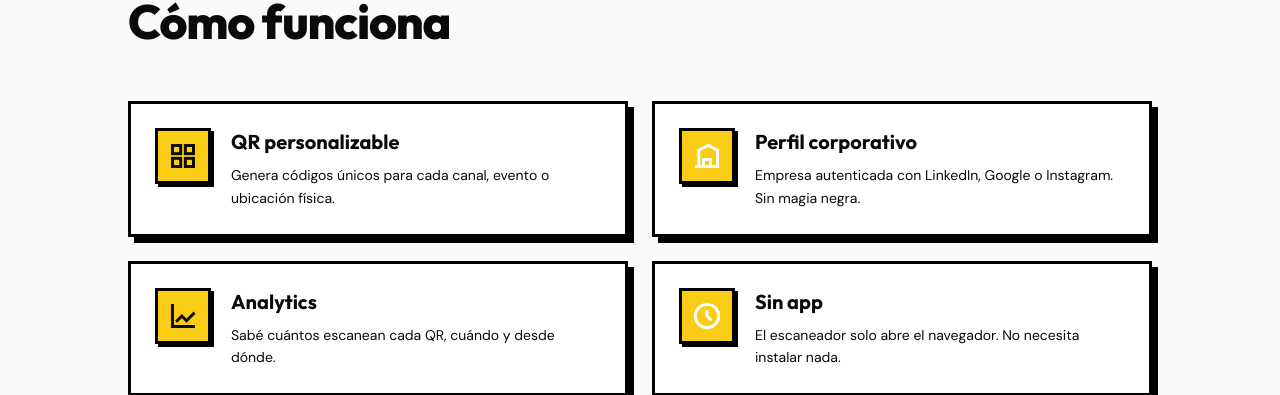
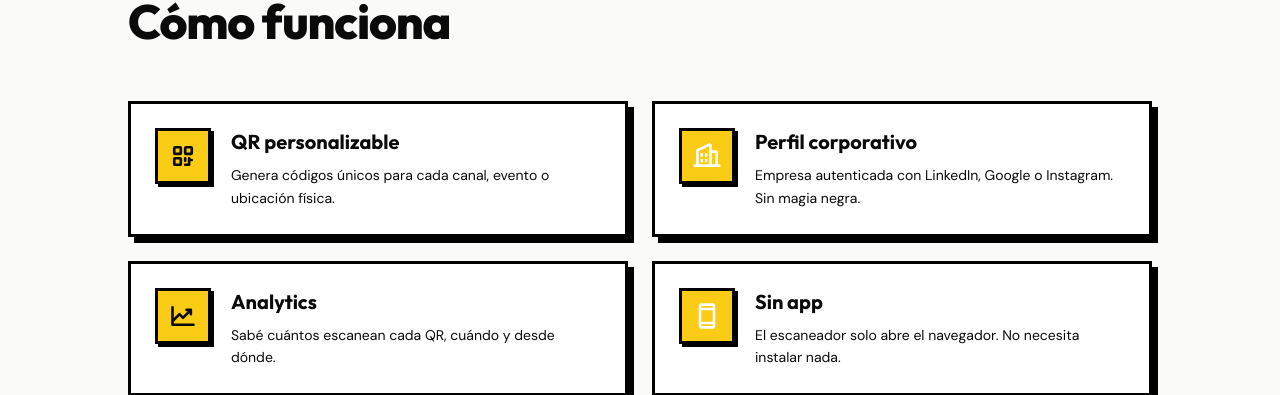
Before and after one commit to kcumen/nexxo-social, a React (Vite) app: page / in a window 1280 px wide. Shown: the part 995-1390 px from the top of the page. Built offline with nearby package versions, Linux system fonts and the light colour scheme.

Commit message:
feat: replace inline SVGs with Phosphor Icons (bold weight)

```diff
--- a/package.json
+++ b/package.json
@@ -12,6 +12,7 @@
   },
   "dependencies": {
     "@cloudflare/workers-types": "^4.20260425.1",
+    "@phosphor-icons/react": "^2.1.10",
     "d1-sdk": "^1.0.1",
     "hono": "^4.12.15",
     "react": "^19.2.5",
--- a/src/App.jsx
+++ b/src/App.jsx
@@ -1,4 +1,16 @@
 import { useState, useEffect } from 'react'
+import {
+  QrCode,
+  Buildings,
+  ChartLineUp,
+  DeviceMobile,
+  Cube,
+  X,
+  ArrowLeft,
+  Plus,
+  SquaresFour,
+  Heart,
+} from '@phosphor-icons/react'
 
 const API_BASE = '/api'
 
@@ -104,43 +116,25 @@ function Hero() {
 function Features() {
   const features = [
     {
-      icon: (
-        <svg width="28" height="28" viewBox="0 0 24 24" fill="none" stroke="currentColor" strokeWidth="2.5" strokeLinecap="square">
-          <rect x="3" y="3" width="7" height="7"/><rect x="14" y="3" width="7" height="7"/>
-          <rect x="3" y="14" width="7" height="7"/><rect x="14" y="14" width="7" height="7"/>
-        </svg>
-      ),
+      Icon: QrCode,
       title: 'QR personalizable',
       desc: 'Genera códigos únicos para cada canal, evento o ubicación física.',
       color: 'primary',
     },
     {
-      icon: (
-        <svg width="28" height="28" viewBox="0 0 24 24" fill="none" stroke="currentColor" strokeWidth="2.5" strokeLinecap="square">
-          <path d="M3 21h18M5 21V7l8-4 8 4v14M9 21v-6h6v6"/>
-        </svg>
-      ),
+      Icon: Buildings,
       title: 'Perfil corporativo',
       desc: 'Empresa autenticada con LinkedIn, Google o Instagram. Sin magia negra.',
       color: 'secondary',
     },
     {
-      icon: (
-        <svg width="28" height="28" viewBox="0 0 24 24" fill="none" stroke="currentColor" strokeWidth="2.5" strokeLinecap="square">
-          <path d="M3 3v18h18M7 16l4-4 4 4 6-6"/>
-        </svg>
-      ),
+      Icon: ChartLineUp,
       title: 'Analytics',
       desc: 'Sabé cuántos escanean cada QR, cuándo y desde dónde.',
       color: 'primary',
     },
     {
-      icon: (
-        <svg width="28" height="28" viewBox="0 0 24 24" fill="none" stroke="currentColor" strokeWidth="2.5" strokeLinecap="square">
-          <path d="M12 22c5.523 0 10-4.477 10-10S17.523 2 12 2 2 6.477 2 12s4.477 10 10 10z"/>
-          <path d="M12 8v4l3 3"/>
-        </svg>
-      ),
+      Icon: DeviceMobile,
       title: 'Sin app',
       desc: 'El escaneador solo abre el navegador. No necesita instalar nada.',
       color: 'secondary',
@@ -166,10 +160,10 @@ function Features() {
 
         {/* Feature grid */}
         <div className="grid md:grid-cols-2 gap-6">
-          {features.map((f, i) => (
+          {features.map((f) => (
             <div key={f.title} className="card flex items-start gap-5">
               <div className={`feature-icon ${colorMap[f.color]} flex-shrink-0`}>
-                {f.icon}
+                <f.Icon size={28} weight="bold" />
               </div>
               <div>
                 <h3 className="font-heading font-bold text-xl mb-2">{f.title}</h3>
@@ -267,9 +261,10 @@ function QRGenerator() {
             </p>
             <button
               onClick={() => { setResult(null); setName('') }}
-              className="mt-6 text-sm font-heading font-semibold text-muted hover:text-text transition"
+              className="mt-6 text-sm font-heading font-semibold text-muted hover:text-text transition flex items-center gap-1"
             >
-              ← Generar otro
+              <ArrowLeft size={14} weight="bold" />
+              Generar otro
             </button>
           </div>
         )}
@@ -331,9 +326,9 @@ function Dashboard({ onBack }) {
   }, [])
 
   const statCards = [
-    { label: 'QRs activos', value: stats.qrs, icon: '▦', color: 'primary' },
-    { label: 'Escaneos totales', value: stats.scans, icon: '◉', color: 'secondary' },
-    { label: 'Perfiles guardados', value: Math.floor(stats.scans * 0.4), icon: '♥', color: 'accent' },
+    { label: 'QRs activos', value: stats.qrs, Icon: SquaresFour, color: 'primary' },
+    { label: 'Escaneos totales', value: stats.scans, Icon: Cube, color: 'secondary' },
+    { label: 'Perfiles guardados', value: Math.floor(stats.scans * 0.4), Icon: Heart, color: 'accent' },
   ]
 
   return (
@@ -342,9 +337,10 @@ function Dashboard({ onBack }) {
       <div className="border-b-3 border-black px-6 md:px-12 py-4 flex items-center gap-6 bg-surface">
         <button
           onClick={onBack}
-          className="btn-secondary text-sm py-2 px-4"
+          className="btn-secondary text-sm py-2 px-4 flex items-center gap-2"
         >
-          ← Volver
+          <ArrowLeft size={16} weight="bold" />
+          Volver
         </button>
         <div className="flex items-center gap-3">
           <div className="bg-secondary border-3 border-black shadow-neu-sm w-8 h-8 flex items-center justify-center font-heading font-black text-white text-sm">
@@ -367,8 +363,11 @@ function Dashboard({ onBack }) {
 
         {/* Stats */}
         <div className="grid grid-cols-1 sm:grid-cols-3 gap-5 mb-12">
-          {statCards.map(s => (
+          {statCards.map((s) => (
             <div key={s.label} className="stat-card">
+              <div className="flex items-center justify-center mb-3">
+                <s.Icon size={40} weight="bold" />
+              </div>
               <div className="stat-number mb-2">{loading ? '—' : s.value}</div>
               <div className="text-sm text-muted font-heading font-semibold uppercase tracking-wide">
                 {s.label}
@@ -381,8 +380,9 @@ function Dashboard({ onBack }) {
         <div>
           <div className="flex items-center justify-between mb-5">
             <h2 className="font-heading font-bold text-2xl">Tus códigos QR</h2>
-            <a href="#generar" className="btn-primary text-sm py-2 px-4">
-              + Nuevo QR
+            <a href="#generar" className="btn-primary text-sm py-2 px-4 flex items-center gap-2">
+              <Plus size={16} weight="bold" />
+              Nuevo QR
             </a>
           </div>
 
```
Also changed, not shown: 1 other file (tests, documents, lock files or other folders).
